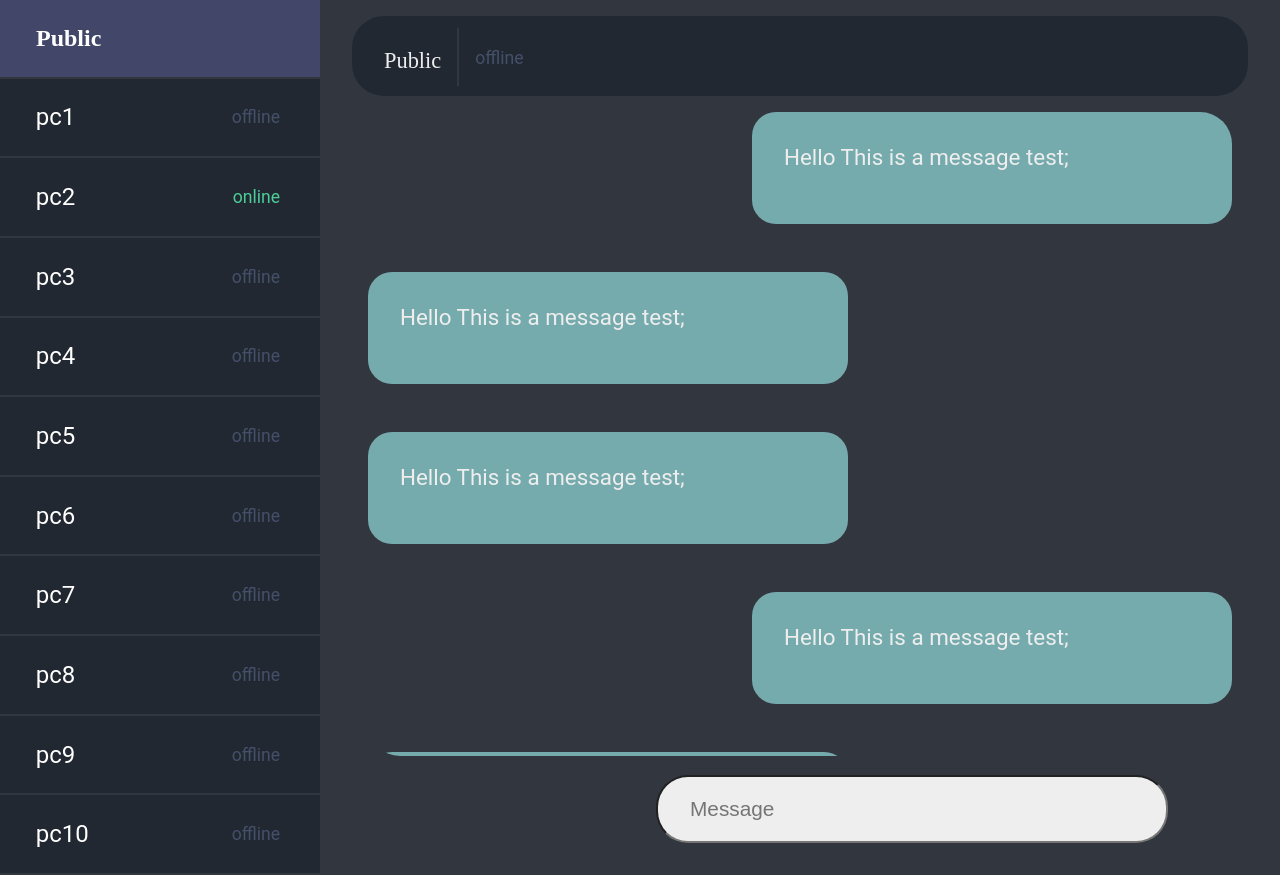
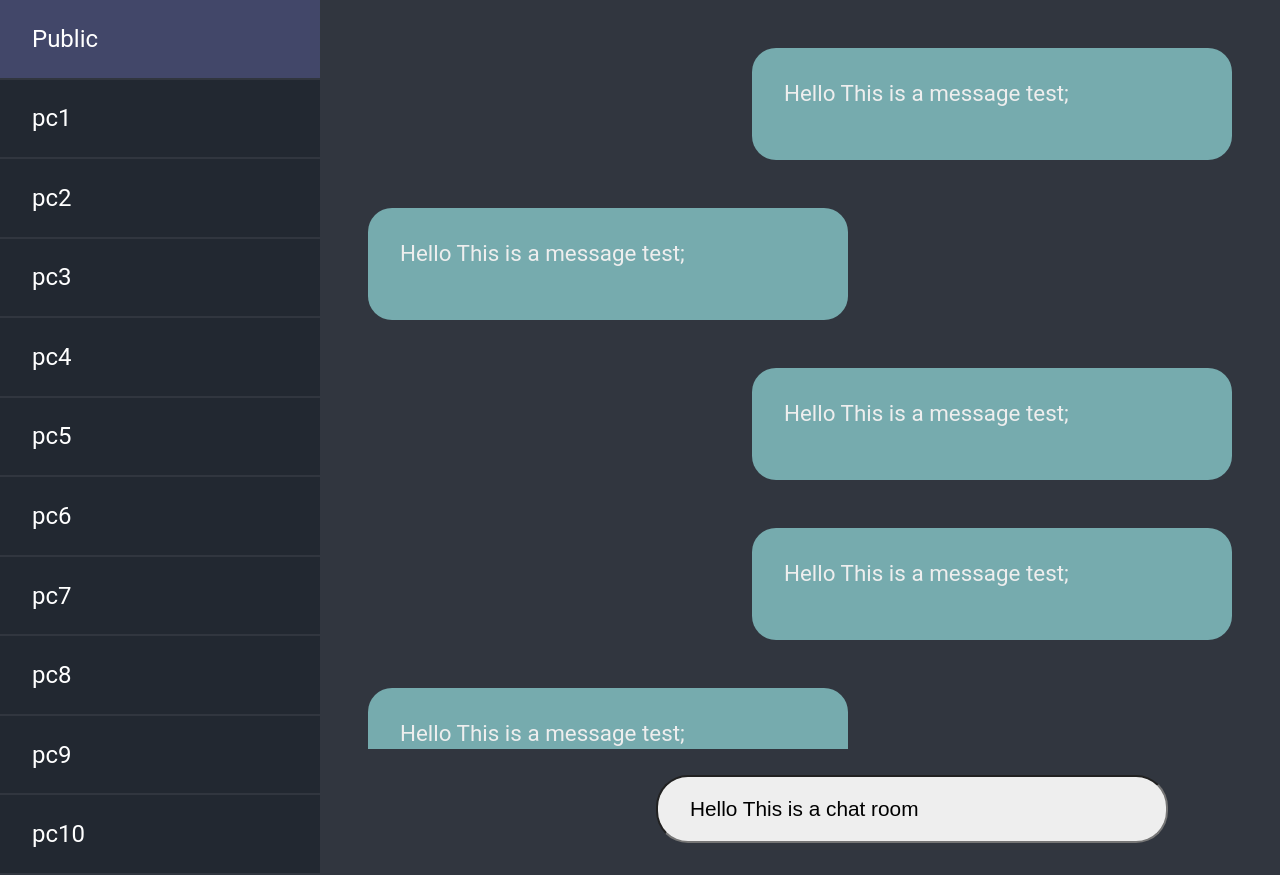
Before and after one commit to sharifloo-net/chatmat, a PHP site: page / in a window 1280 px wide. Run offline with PHP 8.4, Linux system fonts and the light colour scheme.

Commit message:
Revert "add basic active selection and online/offline status && add select user"
This reverts commit 00df9507fdc8cf1f892c260f708bffbdd0af4320.

```diff
--- a/index.php
+++ b/index.php
@@ -6,86 +6,24 @@
           content="width=device-width, user-scalable=no, initial-scale=1.0, maximum-scale=1.0, minimum-scale=1.0">
     <meta http-equiv="X-UA-Compatible" content="ie=edge">
     <link rel="stylesheet" href="themes/default/css/style.css">
-    <script src="themes/default/js/script.js" defer></script>
     <title>ChatMat :)</title>
 </head>
 <body>
 <div id="container">
     <div id="left-panel">
-        <div class="left-panel-item active">
-            <div class="left-panel-username">
-                <span>&nbsp;&nbsp;&nbsp;&nbsp;&nbsp;&nbsp;</span><span>Public</span>
-            </div>
-        </div>
-        <div class="left-panel-item">
-            <div class="left-panel-username">
-                <span>&nbsp;&nbsp;&nbsp;&nbsp;&nbsp;&nbsp;</span><span>pc1</span>
-            </div>
-            <div class="left-offline">offline</div>
-        </div>
-        <div class="left-panel-item">
-            <div class="left-panel-username">
-                <span>&nbsp;&nbsp;&nbsp;&nbsp;&nbsp;&nbsp;</span><span>pc2</span>
-            </div>
-            <div class="left-online">online</div>
-        </div>
-        <div class="left-panel-item">
-            <div class="left-panel-username">
-                <span>&nbsp;&nbsp;&nbsp;&nbsp;&nbsp;&nbsp;</span><span>pc3</span>
-            </div>
-            <div class="left-offline">offline</div>
-        </div>
-        <div class="left-panel-item">
-            <div class="left-panel-username">
-                <span>&nbsp;&nbsp;&nbsp;&nbsp;&nbsp;&nbsp;</span><span>pc4</span>
-            </div>
-            <div class="left-offline">offline</div>
-        </div>
-        <div class="left-panel-item">
-            <div class="left-panel-username">
-                <span>&nbsp;&nbsp;&nbsp;&nbsp;&nbsp;&nbsp;</span><span>pc5</span>
-            </div>
-            <div class="left-offline">offline</div>
-        </div>
-        <div class="left-panel-item">
-            <div class="left-panel-username">
-                <span>&nbsp;&nbsp;&nbsp;&nbsp;&nbsp;&nbsp;</span><span>pc6</span>
-            </div>
-            <div class="left-offline">offline</div>
-        </div>
-        <div class="left-panel-item">
-            <div class="left-panel-username">
-                <span>&nbsp;&nbsp;&nbsp;&nbsp;&nbsp;&nbsp;</span><span>pc7</span>
-            </div>
-            <div class="left-offline">offline</div>
-        </div>
-        <div class="left-panel-item">
-            <div class="left-panel-username">
-                <span>&nbsp;&nbsp;&nbsp;&nbsp;&nbsp;&nbsp;</span><span>pc8</span>
-            </div>
-            <div class="left-offline">offline</div>
-        </div>
-        <div class="left-panel-item">
-            <div class="left-panel-username">
-                <span>&nbsp;&nbsp;&nbsp;&nbsp;&nbsp;&nbsp;</span><span>pc9</span>
-            </div>
-            <div class="left-offline">offline</div>
-        </div>
-        <div class="left-panel-item">
-            <div class="left-panel-username">
-                <span>&nbsp;&nbsp;&nbsp;&nbsp;&nbsp;&nbsp;</span><span>pc10</span>
-            </div>
-            <div class="left-offline">offline</div>
-        </div>
+        <div class="left-panel-item"><span></span>Public</div>
+        <div class="left-panel-item"><span></span>pc1</div>
+        <div class="left-panel-item"><span></span>pc2</div>
+        <div class="left-panel-item"><span></span>pc3</div>
+        <div class="left-panel-item"><span></span>pc4</div>
+        <div class="left-panel-item"><span></span>pc5</div>
+        <div class="left-panel-item"><span></span>pc6</div>
+        <div class="left-panel-item"><span></span>pc7</div>
+        <div class="left-panel-item"><span></span>pc8</div>
+        <div class="left-panel-item"><span></span>pc9</div>
+        <div class="left-panel-item"><span></span>pc10</div>
     </div>
     <div id="right-panel">
-        <div id="right-header-container">
-            <div id="right-header">
-                <div id="username-right-header">Public</div>
-                <div id="right-header-item-separator"></div>
-                <div id="left-offline">offline</div>
-            </div>
-        </div>
         <div class="top-section">
             <div class="right-section">
                 <div class="message-box">
@@ -97,17 +35,7 @@
                     Hello This is a message test;
                 </div>
             </div>
-            <div class="left-section">
-                <div class="message-box">
-                    Hello This is a message test;
-                </div>
-            </div>
             <div class="right-section">
-                <div class="message-box">
-                    Hello This is a message test;
-                </div>
-            </div>
-            <div class="left-section">
                 <div class="message-box">
                     Hello This is a message test;
                 </div>
@@ -124,7 +52,7 @@
             </div>
         </div>
         <div id="bottom-section">
-            <input type="text" name="textBox" id="text-box" placeholder="Message">
+            <input type="text" name="textBox" id="text-box" placeholder="Message" value="Hello This is a chat room">
         </div>
     </div>
 </div>
--- a/themes/default/css/style.css
+++ b/themes/default/css/style.css
@@ -31,11 +31,14 @@ body, html {
 .left-panel-item {
     width: 100%;
     display: flex;
-    justify-content: space-between;
     align-items: center;
     transition: all 0.3s ease;
     color: #fff;
     border-bottom: 2px solid #31363F;
+}
+
+.left-panel-item span {
+    width: 2rem;
 }
 
 .left-panel-item:hover {
@@ -43,72 +46,12 @@ body, html {
     transition: all 0.3s ease;
 }
 
-.left-offline, .left-online {
-    font-size: 1.1rem;
-    margin-right: 2.5rem;
-}
-
-.left-offline {
-    transition: all 0.5s ease;
-    color: #445069;
-}
-
-.left-panel-item:hover > .left-offline {
-    transition: all 0.5s ease;
-    color: #9DB2BF;
-}
-
-.left-online {
-    color: #4CCD99;
-}
-
 #right-panel {
     background-color: #31363F;
-    padding: 7rem 3rem 3rem 3rem;
+    padding: 3rem;
     min-width: 100%;
     display: flex;
     flex-direction: column;
-    overflow: hidden;
-}
-
-#right-header-container {
-    position: fixed;
-    left: 25vw;
-    width: 75%;
-    height: 7rem;
-    background-color: #31363F;
-    top: 0;
-}
-
-#right-header {
-    width: 70%;
-    height: 5rem;
-    background-color: #222831;
-    position: fixed;
-    top: 1rem;
-    left: 27.5vw;
-    border-radius: 2rem;
-    padding: 2rem;
-    display: flex;
-    gap: 1rem;
-}
-
-#username-right-header {
-    font-family: "Comfortaa SemiBold";
-    font-size: 1.4rem;
-    color: #EEEEEE; /* here */
-}
-
-#right-header-item-separator {
-    border-right: 2px solid #31363F;
-    height: 3.6rem;
-    position: relative;
-    bottom: 20px;
-}
-
-#left-offline {
-    color: #445069;
-    font-size: 1.1rem;
 }
 
 .top-section {
@@ -118,7 +61,6 @@ body, html {
     overflow-y: auto;
     width: 100%;
     height: 90%;
-    border-radius: 2rem;
 }
 
 .right-section {
@@ -161,9 +103,3 @@ body, html {
 #text-box:focus {
     outline: none;
 }
-
-.active {
-    background-color: #424769;
-    font-family: Comfortaa;
-    font-weight: 600;
-}
```
